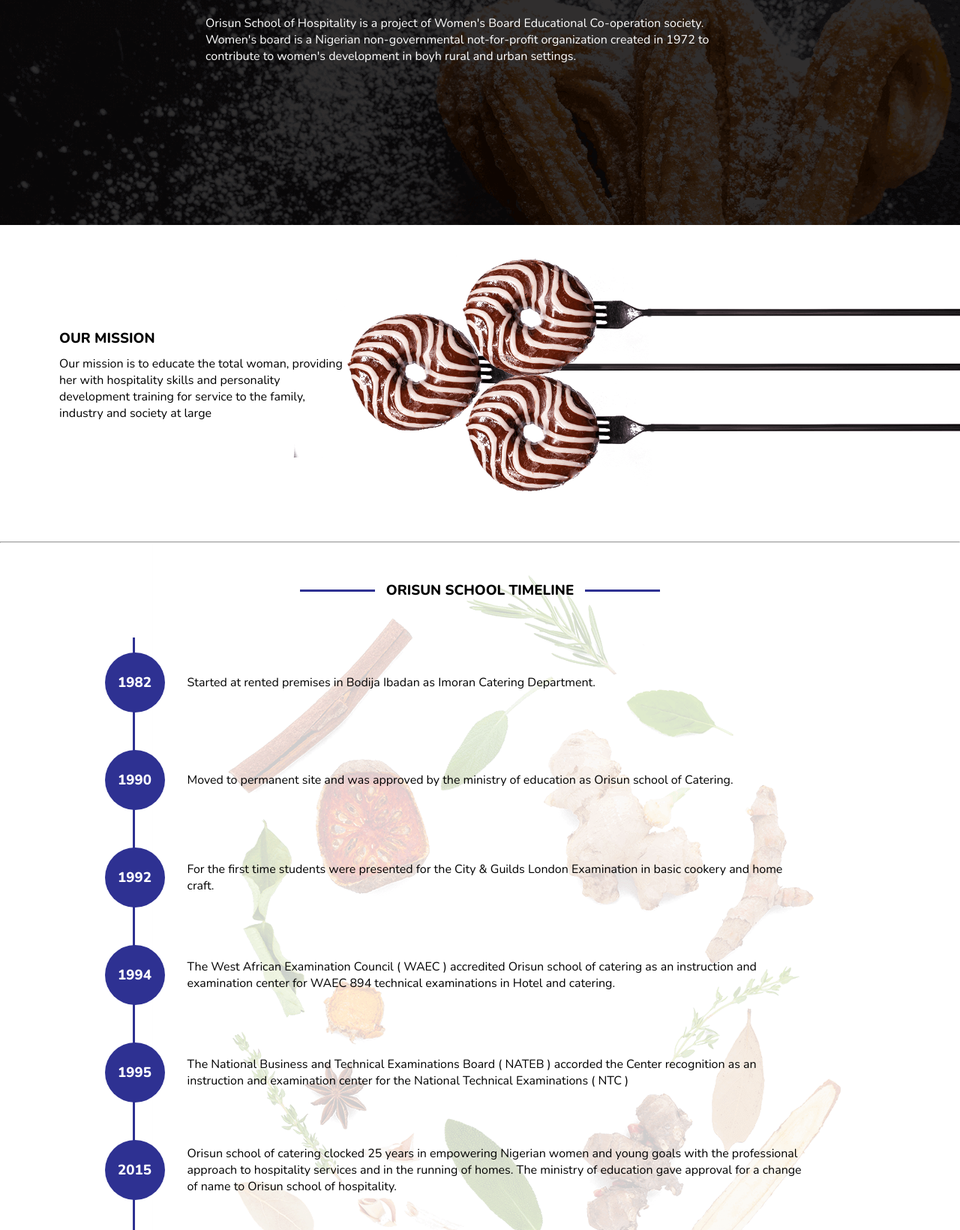
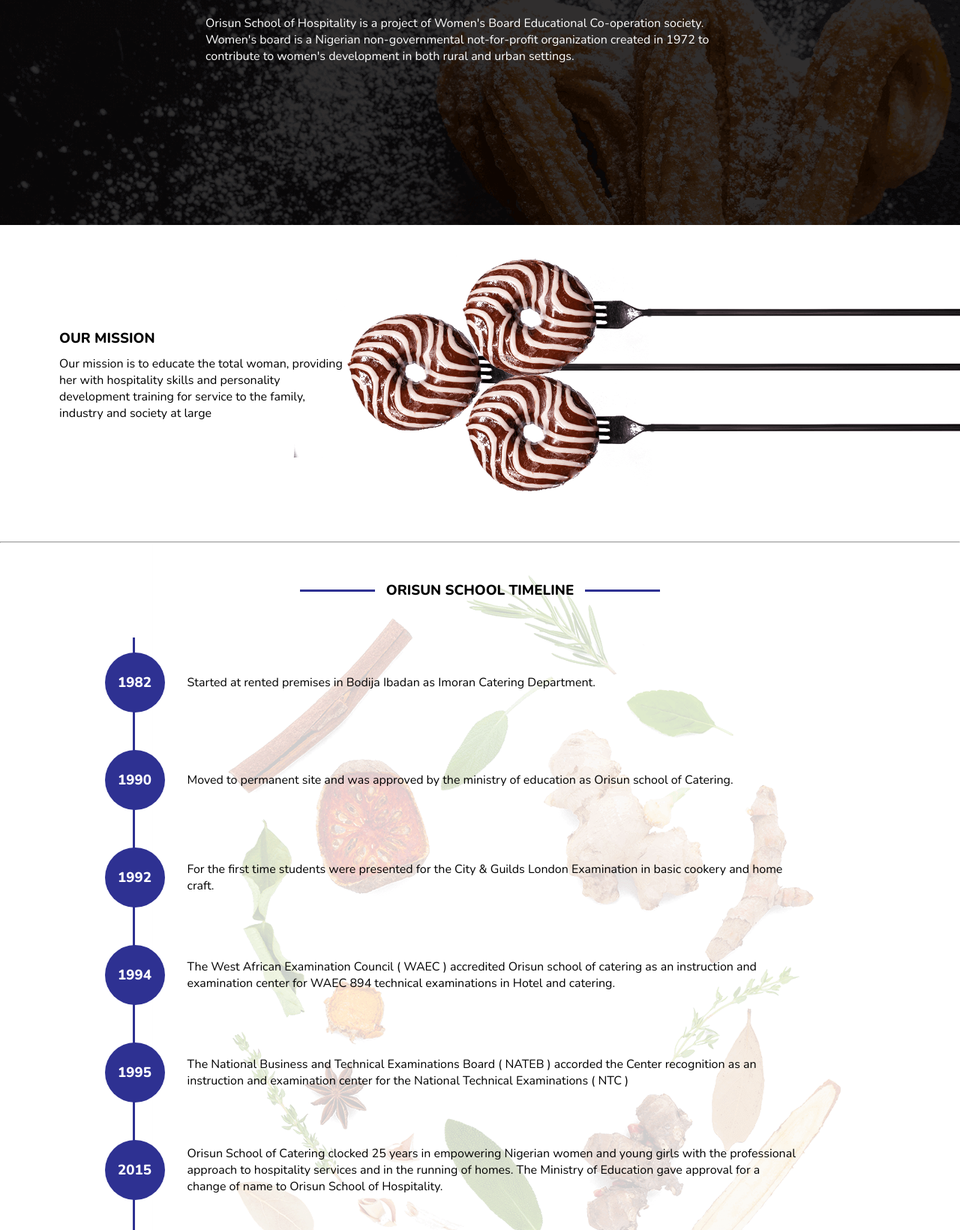
Before and after one commit to Chynweod/Orisun, a plain HTML site: page about.html in a window 1280 px wide. Shown: the part 260-1900 px from the top of the page at 75% size. Drawn offline with nearby package versions, Linux system fonts and the light colour scheme.

Commit message:
Update about.html

```diff
--- a/about.html
+++ b/about.html
@@ -41,7 +41,7 @@
     <div class="about-main">
         <div class="about-header">
             <h1>WHO ARE WE?</h1><br>
-            <p>Orisun School of Hospitality is a project of Women's Board Educational Co-operation society. Women's board is a Nigerian non-governmental not-for-profit organization created in 1972 to contribute to women's development in boyh rural and urban settings.</p>
+            <p>Orisun School of Hospitality is a project of Women's Board Educational Co-operation society. Women's board is a Nigerian non-governmental not-for-profit organization created in 1972 to contribute to women's development in both rural and urban settings.</p>
         </div>
 
         <div class="mission-div">
@@ -115,7 +115,7 @@
                             <h3>2015</h3>
                         </div>
 
-                        <p>Orisun school of catering clocked 25 years in empowering Nigerian women and young goals with the professional approach to hospitality services and in the running of homes. The ministry of education gave approval for a change of name to Orisun school of hospitality.</p>
+                        <p>Orisun School of Catering clocked 25 years in empowering Nigerian women and young girls with the professional approach to hospitality services and in the running of homes. The Ministry of Education gave approval for a change of name to Orisun School of Hospitality.</p>
                     </div>
 
                     <div class="point-box">
```
